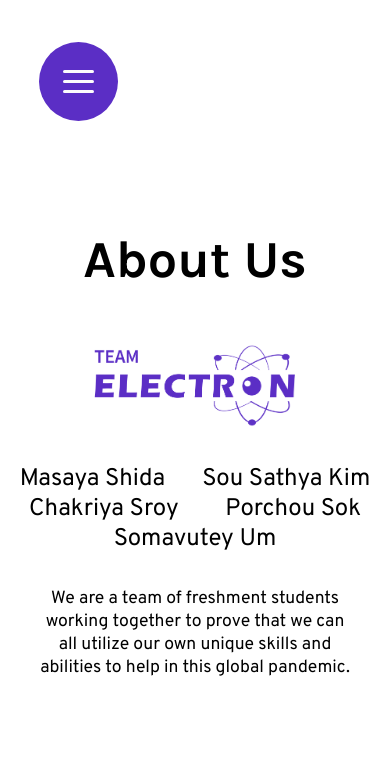
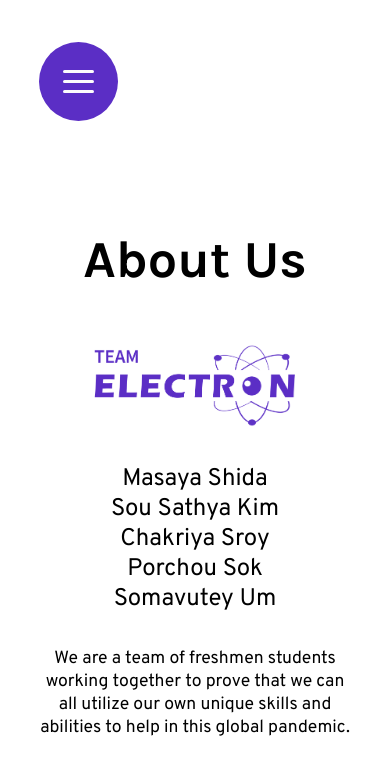
Before and after one commit to masayaShinoda/paragoniu-hackathon-iot-2021, a Next.js app: page /about in a window 390 px wide. Shown: the top 774 px of the page. Built offline with nearby package versions, Linux system fonts and the light colour scheme; a web font is replaced by a local one.

Commit message:
fixed about page

```diff
--- a/pages/about.js
+++ b/pages/about.js
@@ -22,14 +22,14 @@ export default function Store() {
 
                 <img width="250px" src="/widescreenlogo.png"></img>
                 {/* <h2>Team Members:</h2> */}
-                <span style={{display: `flex`, flexWrap: `wrap`, justifyContent: `space-evenly`, paddingBottom: `1.25rem`}}>
+                <span className={styles.aboutSpan} style={{display: `flex`, flexWrap: `wrap`, justifyContent: `center`, paddingBottom: `1.25rem`}}>
                     <p style={{fontSize: `1.5rem`, margin:`0 1.1rem`}}>Masaya Shida</p>
                     <p style={{fontSize: `1.5rem`, margin:`0 1.1rem`}}>Sou Sathya Kim</p>
                     <p style={{fontSize: `1.5rem`, margin:`0 1.1rem`}}>Chakriya Sroy</p>
                     <p style={{fontSize: `1.5rem`, margin:`0 1.1rem`}}>Porchou Sok</p>
                     <p style={{fontSize: `1.5rem`, margin:`0 1.1rem`}}>Somavutey Um</p>
                 </span>
-                <p style={{textAlign: `center`,  paddingBottom: `2.5rem`}}>We are a team of freshment students working together to prove that we can all utilize our own unique skills and abilities to help in this global pandemic.</p>
+                <p style={{textAlign: `center`,  paddingBottom: `2.5rem`}}>We are a team of freshmen students working together to prove that we can all utilize our own unique skills and abilities to help in this global pandemic.</p>
                 </span>
             </div>
         </>
--- a/pages/index.js
+++ b/pages/index.js
@@ -22,7 +22,6 @@ export default function Home() {
         <img src="/logo-12_result.png"></img>
         <h1 style={{marginTop: 0}}>Information you can trust.</h1>
         <CovidData />
-
       </div>
       <footer className={styles.footer}>
         <span style={{display: `flex`, alignItems: `center`}}>
--- a/styles/Content.module.css
+++ b/styles/Content.module.css
@@ -311,4 +311,10 @@
     max-height: 25vw;
   }
 }
+
+@media (max-width: 480px) {
+  .aboutSpan p {
+    padding: 0 10vw;
+  }
+}
 /*# sourceMappingURL=Content.module.css.map */
```
Also changed, not shown: styles/Content.module.scss (+9 -0 lines), 1 other file (tests, documents, lock files or other folders).
